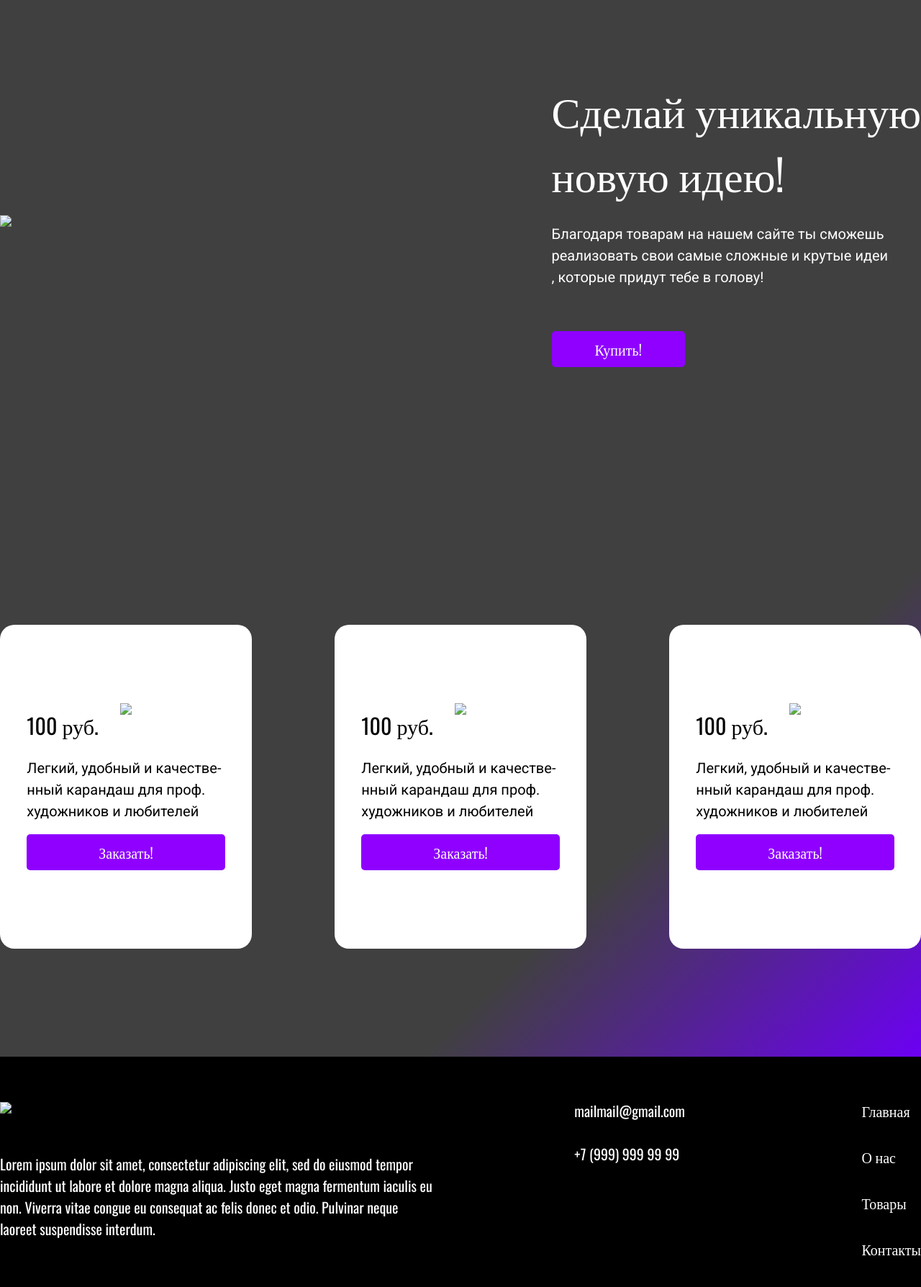
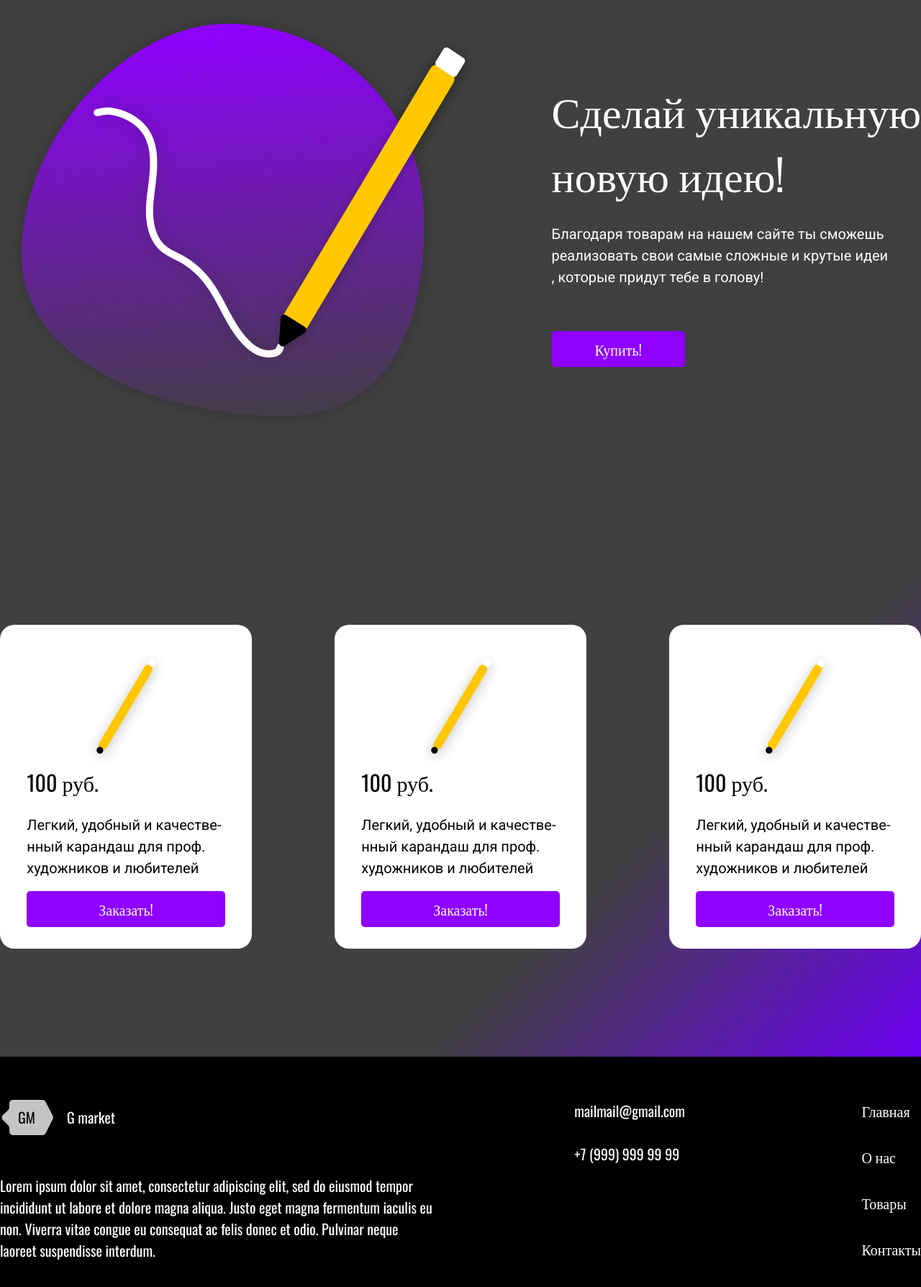
Before and after one commit to DimbCode/My-first-project, a plain HTML site: page index.html in a window 1280 px wide. Shown: the part 942-2730 px from the top of the page at 72% size. Drawn offline with nearby package versions, Linux system fonts and the light colour scheme.

Commit message:
Update index.html

```diff
--- a/index.html
+++ b/index.html
@@ -11,7 +11,7 @@
 		<header class="header">
 			<div class="container container-header">
 				<div class="header-inner">
-					<a href="" class="header__logo"><img src="img/logo.png"></a>
+					<a href="" class="header__logo"><img src="logo.png"></a>
 					<nav class="nav">
 						<ul class="nav__links">
 							<li class="nav__item"><a href="" class="nav__link">Главная</a></li>
@@ -41,14 +41,14 @@
 						</div>
 					</div>
 					<div class="img-block" data-aos="fade-left" data-aos-duration="500"data-aos-delay="1000">
-						<img src="img/img-one-block.png" class="home__img">
+						<img src="img-one-block.png" class="home__img">
 					</div>
 				</div>
 			</section>
 			<section class="about">
 				<div class="container container-about">
 					<div class="img-block" data-aos="fade-right" data-aos-duration="1000">
-						<img src="img/img-two-block.png" class="about__img">
+						<img src="img-two-block.png" class="about__img">
 					</div>
 					<div class="text-block" data-aos="fade-left" data-aos-duration="1000" data-aos-delay="500">
 						<h1 class="title about__title">
@@ -68,7 +68,7 @@
 				<div class="container container-service">
 					<div class="card-blocks">
 						<div class="card-block" data-aos="fade-down" data-aos-duration="1000" data-aos-delay="500">
-							<img src="img/pen.png">
+							<img src="pen.png">
 							<div class="text-block card__text-block">
 								<h3 class="price card__price">
 									100 руб.
@@ -83,7 +83,7 @@
 							</div>
 						</div>
 						<div class="card-block" data-aos="fade-down" data-aos-duration="1000" data-aos-delay="700">
-							<img src="img/pen.png">
+							<img src="pen.png">
 
 							<div class="text-block card__text-block">
 								<h3 class="price card__price">
@@ -99,7 +99,7 @@
 							</div>
 						</div>
 						<div class="card-block" data-aos="fade-down" data-aos-duration="1000" data-aos-delay="900">
-							<img src="img/pen.png">
+							<img src="pen.png">
 
 							<div class="text-block card__text-block">
 								<h3 class="price card__price">
@@ -121,7 +121,7 @@
 		<footer class="footer">
 			<div class="container container-footer">
 				<div class="row">
-					<img src="img/logo.png">
+					<img src="logo.png">
 
 					<p class="subtitle footer__subtitle">
 						Lorem ipsum dolor sit amet, consectetur adipiscing elit, sed do eiusmod tempor<br> incididunt ut labore et dolore magna aliqua. Justo eget magna fermentum iaculis eu<br> non. Viverra vitae congue eu consequat ac felis donec et odio. Pulvinar neque<br> laoreet suspendisse interdum.
```
